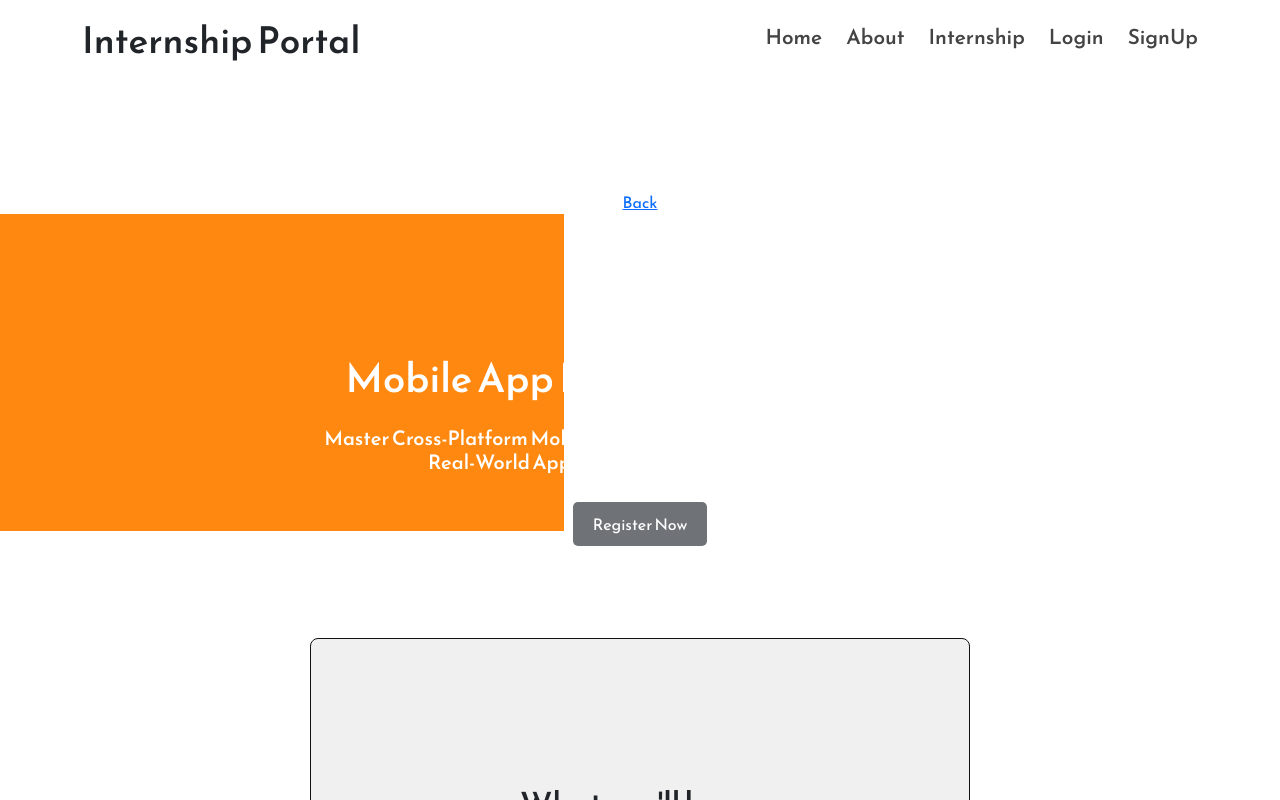
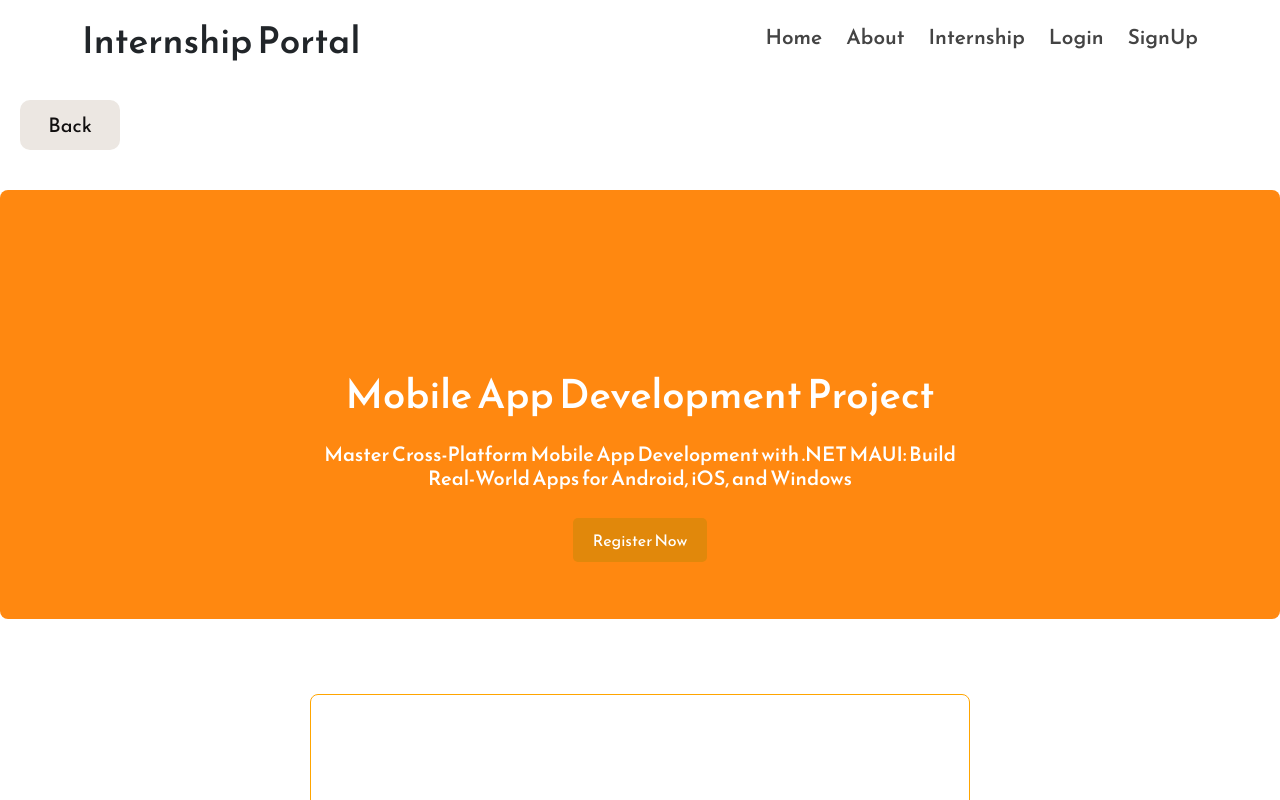
Before and after one commit to GouriKrishnan/Internship-Portal-, a React (Create React App) app: page /Appdevelopment in a window 1280 px wide. Built offline with nearby package versions, Linux system fonts and the light colour scheme.

Commit message:
Update Appdevelopment.css

```diff
--- a/src/ui-component/Appdevelopment.css
+++ b/src/ui-component/Appdevelopment.css
@@ -17,14 +17,14 @@
   .image-container-app {
     position: relative;
     width: 100vw;
-    height: 100vh;
+    height: 60vh;
     padding-bottom: 3.2rem;
     overflow: hidden;
-    max-height: 400px;
-    margin-top: 0; /* Adjust margin as needed */
+    /* max-height: 400px; */
+    margin-top: 40; /* Adjust margin as needed */
   }
 
-  .project-image-app-a {
+  .project-image-app {
     width: 100%;
     /* max-width: 400px; */
     height: auto;
@@ -84,8 +84,9 @@
     margin: 0 auto; /* Center the content horizontally */
     padding: 50px;
     box-sizing: border-box;
-    background-color: #f0f0f0; /* Example background color */
-    border: 1px solid hwb(0 7% 93%); /* Example border */
+    font-family: 'Lucida Sans', 'Lucida Sans Regular', 'Lucida Grande', 'Lucida Sans Unicode', Geneva, Verdana, sans-serif;
+    background-color: transparent; /* Example background color */
+    border: 1px solid orange; /* Example border */
     border-radius: 8px; /* Example border-radius */
   }
 
@@ -146,7 +147,7 @@
     margin-top: 200px;
     padding: 10px 20px;
     font-size: 16px;
-    background-color: #6f7377; /* Change this to your desired color */
+    background-color: #e1880b; /* Change this to your desired color */
     color: #fff; /* Text color */
     border: none;
     border-radius: 5px;
@@ -154,6 +155,66 @@
     transition: background-color 0.3s ease;
   }
 
-  .register-button:hover {
-    background-color: #1e94e3; /* Change this to your desired hover color */
+  .register-button-app:hover {
+    background-color: #2e9ee9; /* Change this to your desired hover color */
   }
+
+
+  .back-button {
+    text-decoration: none;
+    background-color: #ece7e2; /* Button color */
+    color: #110f0f; /* Text color */
+     /* padding: 8px 16px; Padding around the text */
+    padding: 10px;
+    margin: 0;
+    width: 100px;
+    /* border: 2px solid #000;  */
+    border-radius: 10px; /* Rounded corners */
+    font-size: 20px; /* Font size */
+    font-family: 'Lucida Sans', 'Lucida Sans Regular', 'Lucida Grande', 'Lucida Sans Unicode', Geneva, Verdana, sans-serif;
+    cursor: pointer;
+    transition: background-color 0.3s; /* Smooth transition on hover */
+
+    display: flex;
+    justify-content: center;
+    align-items: center;
+
+    position: fixed;
+    left: 20px; /* Adjust the left position as needed */
+    top: 100px; /* Adjust the top position as needed */
+  }
+
+  .back-button:hover {
+    background-color: #e1880b; /* Darker color on hover */
+  }
+
+  .accordion .item {
+    border-color: #e1880b;
+  }
+
+  .accordion .item .accordion-header button{
+    background-color: transparent;
+    font-size: large;
+    border-color: #e1880b;
+    box-shadow: none;
+
+   }
+   .accordion .item .accordion-header {
+    text-decoration-color: #e1880b;
+   }
+
+  .content-docs .h2{
+    font-size: medium;
+    font-weight: 200;
+   }
+
+   .content-box-a {
+    background-color: orange; /* Set the background color to orange */
+    padding: 20px; /* Add padding to provide space inside the box */
+    margin-top: 20px; /* Add margin to create space between boxes */
+    border-radius: 10px; /* Add border-radius for rounded corners */
+    width: 80%; /* Set the desired width (adjust as needed) */
+    margin-left: auto; /* Center the box horizontally */
+    margin-right: auto; /* Center the box horizontally */
+
+  }
```
